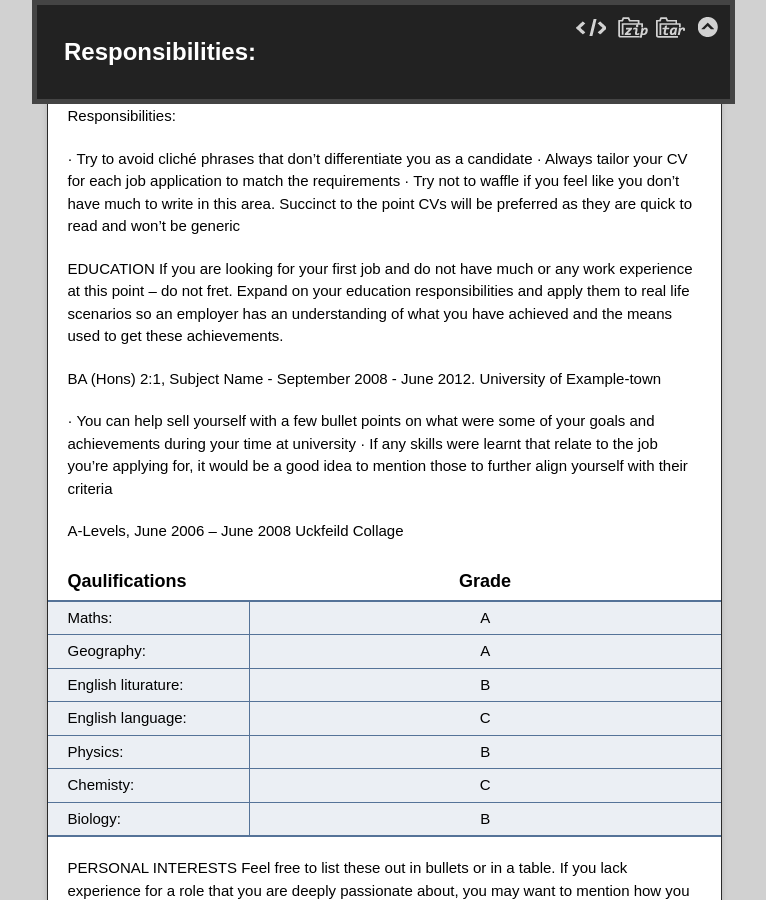
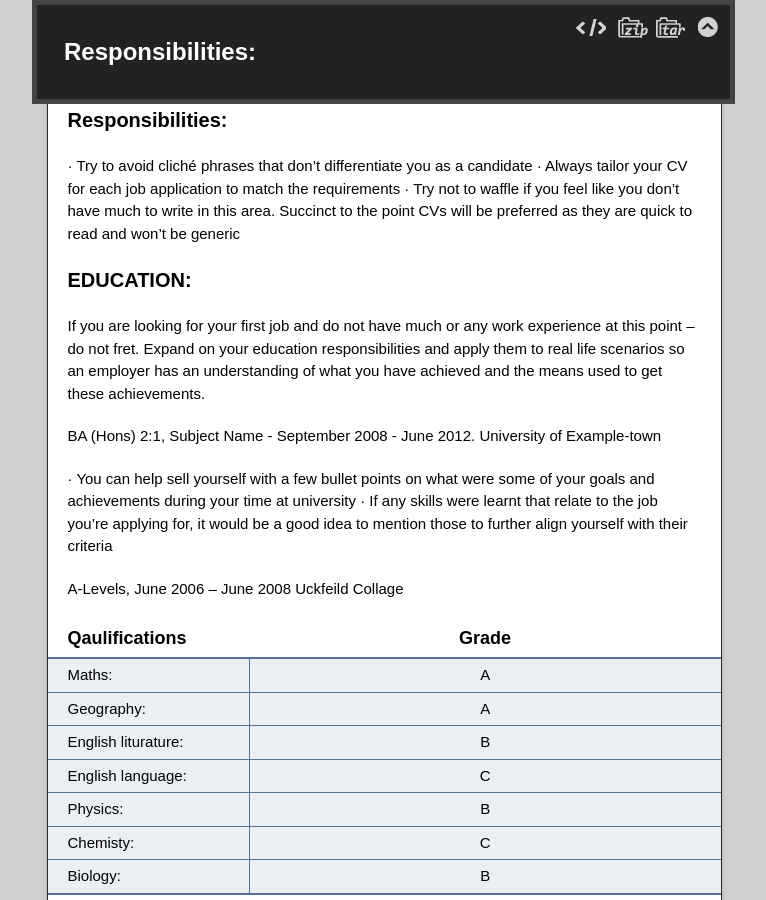
Before and after one commit to Ceirios1/Portfolio, a Jekyll site: the page built from cv.md, in a window 1280 px wide and 900 px high, scrolled down 1036 px. Shown: the whole window, without its empty margins (256-1022 px from the left). Built offline with Jekyll 4.4.1, drawn with Linux system fonts in a browser that asks for light colours; our own code applies the rules of GitHub Pages for plain Markdown files; the repository's description, which GitHub fills in, is left out; part of the change alters nothing that is shown.

Commit message:
Update cv.md

```diff
--- a/cv.md
+++ b/cv.md
@@ -31,14 +31,14 @@ Location
 
 For older jobs you should keep the details slightly shorter, remembering to include your dates of employment and key skills obtained/applied to achieve your goals.
 
-Responsibilities:
+### Responsibilities:
 
 ·         Try to avoid cliché phrases that don’t differentiate you as a candidate
 ·         Always tailor your CV for each job application to match the requirements
 ·         Try not to waffle if you feel like you don’t have much to write in this area. Succinct to the point CVs will be preferred as they are quick to read and won’t be generic
 
 
-EDUCATION
+### EDUCATION:
 If you are looking for your first job and do not have much or any work experience at this point – do not fret. Expand on your education responsibilities and apply them to real life scenarios so an employer has an understanding of what you have achieved and the means used to get these achievements.
 
 BA (Hons) 2:1, Subject Name - September 2008 - June 2012.
```
